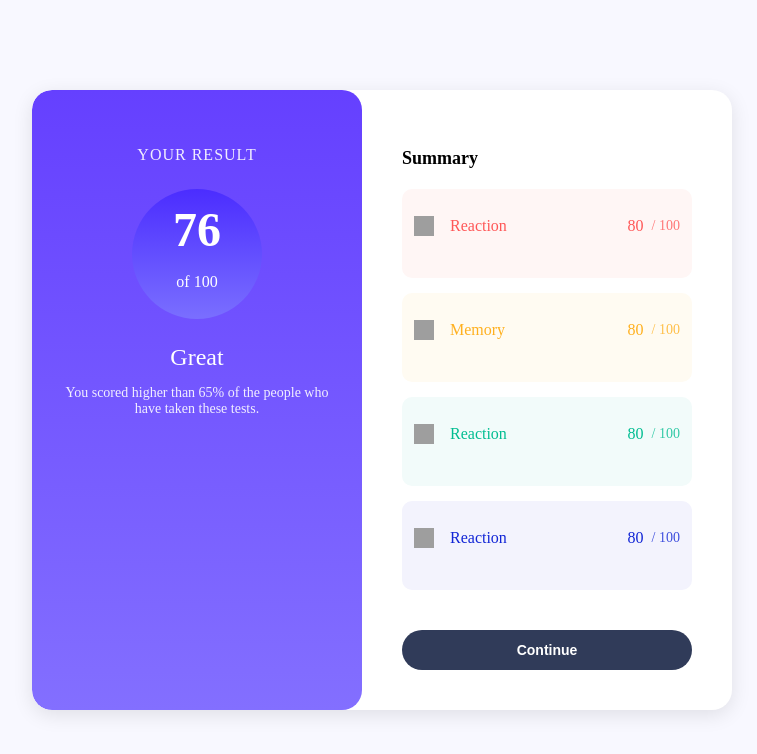
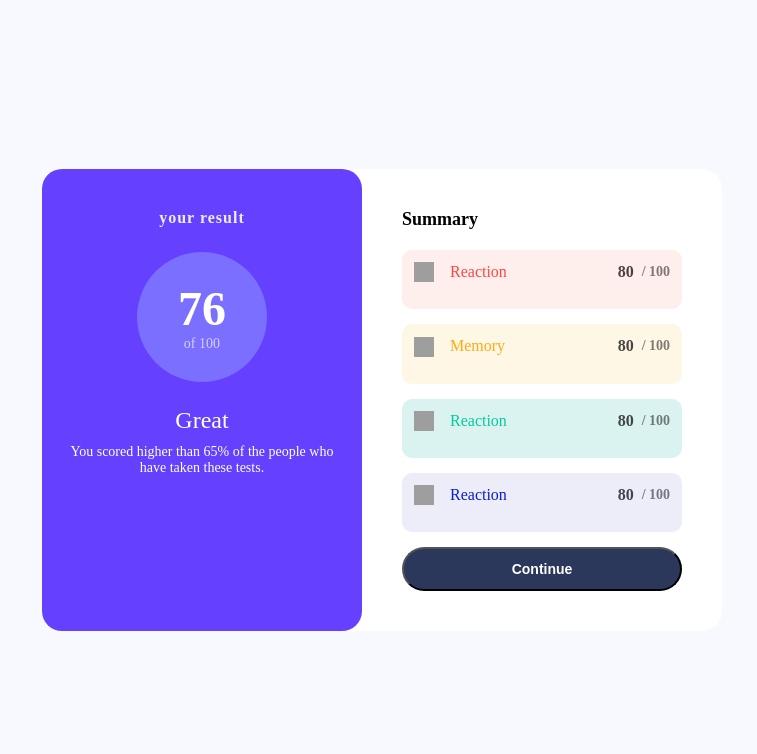
Before and after one commit to noza3149/card-colors-frames-styles, a plain HTML site: page index.html in a window 1280 px wide. Shown: the whole page, without its empty margins (258-1015 px from the left). Drawn offline with Linux system fonts and the light colour scheme; grey boxes are pictures that could not be loaded.

Commit message:
Refactor CSS for layout and color updates
Refactor styles for better layout and aesthetics.

```diff
--- a/styles.css
+++ b/styles.css
@@ -1,3 +1,9 @@
+* {
+  padding: 0;
+  margin: 0;
+  box-sizing: border-box;
+}
+
 body {
   background: #f8f8ff;
   display: flex;
@@ -7,33 +13,40 @@ body {
   margin: 0;
 }
 
+
+
+
 .card {
   display: flex;
   background: white;
   border-radius: 20px;
-  box-shadow: 0 5px 20px rgba(0,0,0,0.1);
-  overflow: hidden;
-  width: 700px;
 }
 
-/* --- მარცხენა მხარე --- */
+
+
+
+
 .left-card {
   flex: 1;
-  background: linear-gradient(180deg, #6540ff, #836fff);
+  background: #6540ff;
   color: white;
   text-align: center;
   padding: 40px 20px;
   border-radius: 20px;
 }
 
+
+
 .result {
-  text-transform: uppercase;
+  font-weight: bold;
   letter-spacing: 1px;
   opacity: 0.9;
 }
 
+
+
 .score-card {
-  background: linear-gradient(180deg, #4b2dff, #7a6fff);
+  background: #7a6fff;
   width: 130px;
   height: 130px;
   border-radius: 50%;
@@ -44,15 +57,20 @@ body {
   align-items: center;
 }
 
+
+
 .score {
   font-size: 48px;
   margin: 0;
 }
 
+
+
 .out-of {
   font-size: 14px;
-  opacity: 0.8;
 }
+
+
 
 .text {
   font-size: 24px;
@@ -60,12 +78,15 @@ body {
   margin-bottom: 10px;
 }
 
+
+
 .description {
   font-size: 14px;
-  opacity: 0.9;
 }
 
-/* --- მარჯვენა მხარე --- */
+
+
+
 .right-card {
   flex: 1;
   padding: 40px;
@@ -77,11 +98,15 @@ body {
   margin-bottom: 20px;
 }
 
+
+
 .list-item div {
   margin-bottom: 15px;
 }
 
-/* თითო კატეგორიის ვიზუალური განსხვავება */
+
+
+
 .first, .second, .third, .fourth {
   display: flex;
   justify-content: space-between;
@@ -91,46 +116,65 @@ body {
 }
 
 .first {
-  background: #fff6f5;
-  color: #ff5757;
+  background: #feeeec;
+  color: #fe4545;
 }
 .second {
-  background: #fffbf2;
-  color: #ffb01f;
+  background: #fff7e5;
+  color: #fcab14;
 }
 .third {
-  background: #f2fbfa;
-  color: #00bd91;
+  background: #dbf3f0;
+  color: #01cb9c;
 }
 .fourth {
-  background: #f3f3fd;
-  color: #1125d6;
+  background: #ededfa;
+  color: #081dd4;
 }
 
-/* ღილაკი */
+
+.item-score {
+  font-weight: bold;
+  color: rgba(0, 0, 0, 0.712);
+  font-size: 16px;
+  margin: 0;
+}
+
+.out-of {
+  font-weight: bold;
+  color: rgba(0, 0, 0, 0.5);
+  font-size: 14px;
+}
+
+.of {
+color: rgba(255, 255, 255, 0.684);
+  font-size: 14px;
+}
+
 .continue {
   width: 100%;
   padding: 12px;
-  border: none;
   border-radius: 30px;
-  background: #303b59;
+  background: #2b385c;
   color: white;
   font-weight: bold;
   font-size: 14px;
-  margin-top: 25px;
-  cursor: pointer;
 }
 
-/* ყველა აიქონი (img) ერთნაირი ზომით */
+
+
+
 .list-item img {
-  width: 20px;       /* აიქონის სიგანე */
-  height: 20px;      /* აიქონის სიმაღლე */
-  margin-right: 8px; /* ტექსტთან მცირე დაშორება */
-  vertical-align: middle; /* ტექსტთან სწორ ხაზზე მოათავსებს */
+  width: 20px;
+  height: 20px;
+  margin-right: 8px;
+  vertical-align: middle;
 }
 
-/* აიქონი და ტექსტი გვერდიგვერდ გასწორებული */
-.list-item > div > div {
+
+
+
+.list-item div div {
   display: flex;
   align-items: center;
   gap: 8px;
```
